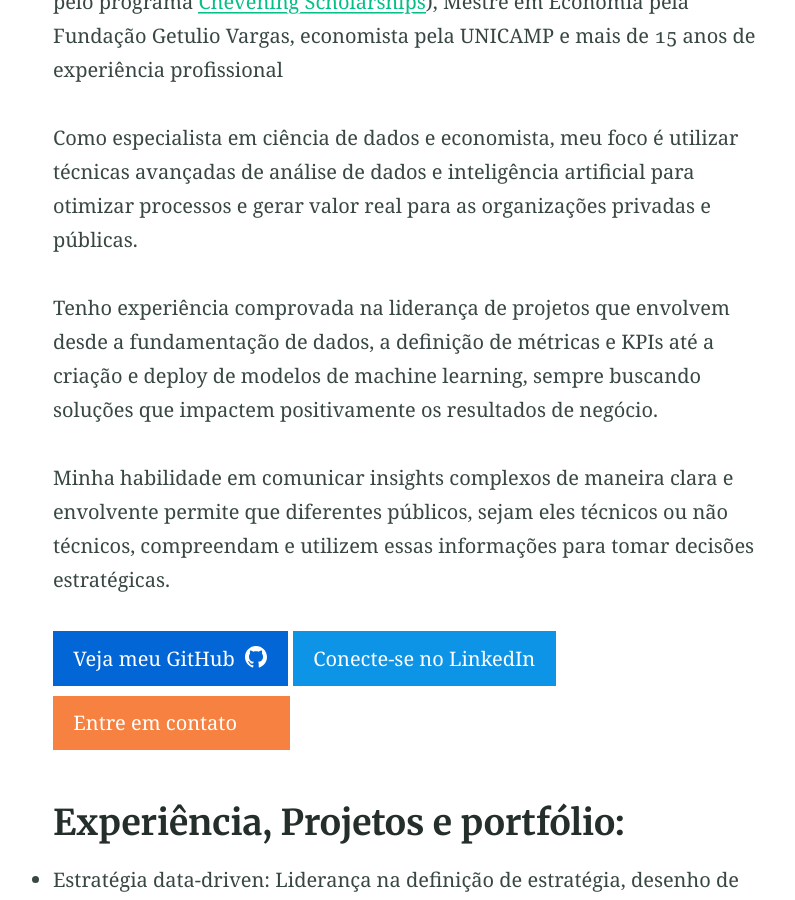
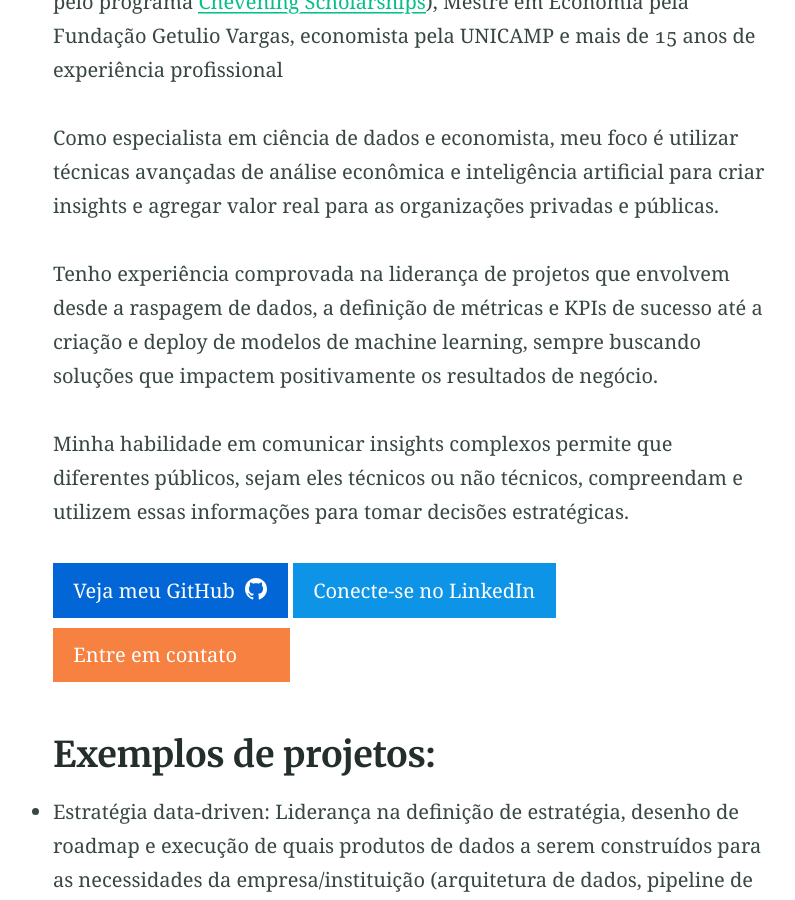
Before and after one commit to JonasMok/JonasMok, a Jekyll site: the page built from index.md, in a window 1280 px wide and 900 px high, scrolled down 543 px. Shown: the whole window, without its empty margins (230-1025 px from the left). Built offline with Jekyll 4.4.1, drawn with Linux system fonts in a browser that asks for light colours; some of the changed text lies outside the part shown.

Commit message:
Update index.md

```diff
--- a/index.md
+++ b/index.md
@@ -4,25 +4,26 @@ feature_text: |
   ## Bem-vindo ao Portfólio do Jonas Okawara
   Explorando o poder da ciência de dados e IA para criar soluções impactantes
 feature_image: "assets/wabi-sabi-2.png"
-excerpt: "Sou um cientista de dados com experiência em desenvolver e implementar soluções avançadas de dados e IA para resolver problemas complexos de negócios. Com uma abordagem orientada por dados e análise econômica, eu transformo insights em estratégias acionáveis para promover crescimento e inovação."
+excerpt: "Sou um cientista de dados com experiência em desenvolver e implementar soluções avançadas de IA para resolver problemas complexos de negócios. Com uma abordagem orientada por dados e análise econômica, eu transformo insights em estratégias acionáveis para promover crescimento e inovação."
 ---
 
 Mestre em Data Science e Analytics pela Cardiff University (contemplado pelo programa [Chevening Scholarships](https://www.chevening.org/scholarships/)), Mestre em Economia pela Fundação Getulio Vargas, economista pela UNICAMP e mais de 15 anos de experiência profissional
 
-Como especialista em ciência de dados e economista, meu foco é utilizar técnicas avançadas de análise de dados e inteligência artificial para otimizar processos e gerar valor real para as organizações privadas e públicas.
+Como especialista em ciência de dados e economista, meu foco é utilizar técnicas avançadas de análise econômica e inteligência artificial para criar insights e agregar valor real para as organizações privadas e públicas.
 
-Tenho experiência comprovada na liderança de projetos que envolvem desde a fundamentação de dados, a definição de métricas e KPIs até a criação e deploy de modelos de machine learning, sempre buscando soluções que impactem positivamente os resultados de negócio.
+Tenho experiência comprovada na liderança de projetos que envolvem desde a raspagem de dados, a definição de métricas e KPIs de sucesso até a criação e deploy de modelos de machine learning, sempre buscando soluções que impactem positivamente os resultados de negócio.
 
-Minha habilidade em comunicar insights complexos de maneira clara e envolvente permite que diferentes públicos, sejam eles técnicos ou não técnicos, compreendam e utilizem essas informações para tomar decisões estratégicas.
+Minha habilidade em comunicar insights complexos permite que diferentes públicos, sejam eles técnicos ou não técnicos, compreendam e utilizem essas informações para tomar decisões estratégicas.
 
 {% include button.html text="Veja meu GitHub" icon="github" link="https://github.com/JonasMok" color="#0366d6" %} {% include button.html text="Conecte-se no LinkedIn" link="https://www.linkedin.com/in/jonas-manabu-okawara" color="#0d94e7" %} {% include button.html text="Entre em contato" icon="envelope" link="mailto:jonas.ok@gmail.com" color="#f68140" %}
 
-## Experiência, Projetos e portfólio:
+## Exemplos de projetos:
 
  - Estratégia data-driven: Liderança na definição de estratégia, desenho de roadmap e execução de quais produtos de dados a serem construídos para as necessidades da empresa/instituição (arquitetura de dados, pipeline de dados, datalake, dashboards,   relatórios, modelos preditivos, classificação, recomendação, etc)
+ - Inferência causal utilizando Sythentic Control e times series forecasting [Estudo customizado sobre o impacto do covid no SUS](https://colab.research.google.com/drive/1RgGfK8VOJfKVMMCCC7IxrQx0TTvFE5E-?usp=sharing)
  - Elaboração de kpis e índices: ideação, concepção e criação de métricas/kpis para mensuração de impacto e resultados em empresas, políticas públicas, ações de marketing, comercial entre outros. [Alguns estudos repercutiram na mídia](https://www.estadao.com.br/sustentabilidade/como-nascem-os-lixoes-no-brasil/).
- - Desenvolvimento de Modelos de Machine Learning: Criação e implementação de modelos avançados para identificação, segmentação, recomendação, otimização de processos, geolocalização, elasticidade preço, e previsão em diferentes escopos (CRM - aquisição, retenção, frequência / Growth / Planning / Marketing e políticas públicas)
- - Análise, Visualização de Dados e relatórios de diagnóstico: Construção de dashboards e relatórios com análises profundas para identificar oportunidades de negócios e melhorias operacionais [Case dashboard: acompanhamento de execução orçamentária de todos os municípios brasileiros](https://relatoriomunicipal.streamlit.app/).
+ - Desenvolvimento de Modelos de Machine Learning: Criação e implementação de modelos avançados para identificação, segmentação, recomendação, otimização de processos, geolocalização, elasticidade preço, e previsão em diferentes escopos (CRM - aquisição, retenção, frequência / Growth / Planning / Marketing e políticas públicas). [Socre de posicionamento de mercado para empresa fornecedora de food service](https://kepler.gl/demo/map?mapUrl=https://dl.dropboxusercontent.com/scl/fi/o3c463xrsa49u2blgj0qx/keplergl_oce31on.json?rlkey=azj4j1een17h8pjap0qj909b4&dl=0).
+ - Análise, Visualização de Dados e relatórios de diagnóstico: Construção de dashboards em streamlit e relatórios com análises profundas para identificar oportunidades de negócios e melhorias operacionais [Case dashboard: acompanhamento de execução orçamentária de todos os municípios brasileiros](https://relatoriomunicipal.streamlit.app/).
  - Colaboração Multidisciplinar: Trabalho com equipes de tecnologia (devs, eng. de dados, arq. de dados), vendas/comercial, growth, marketing e produto para alinhar soluções de dados aos objetivos estratégicos.
  - Liderança e Mentoria Técnica: Gestão e orientação de equipes de dados, garantindo melhores práticas e inovação contínua.
 
```
